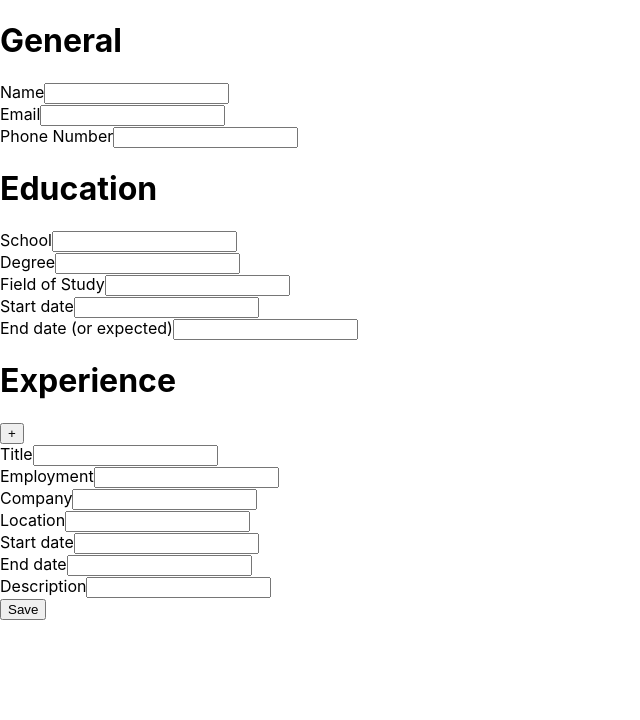
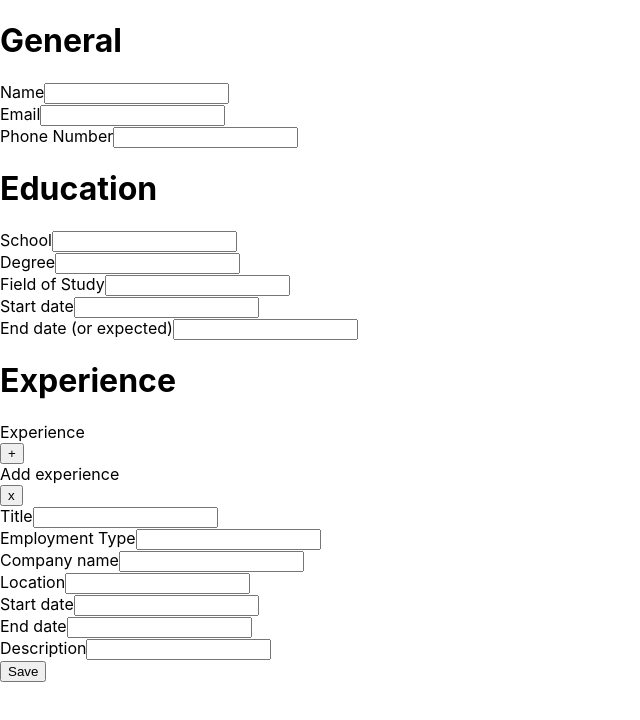
Before and after one commit to gavinslim/cv-project, a React (Create React App) app: page / in a window 1280 px wide. Shown: the top 720 px of the page, without its empty margins (0-640 px from the left). Built offline with nearby package versions, Linux system fonts and the light colour scheme.

Commit message:
Add pop up page for adding new experience

```diff
--- a/src/components/Experience.js
+++ b/src/components/Experience.js
@@ -1,6 +1,6 @@
 import React, { Component } from 'react';
 import Input from './Input';
-// import Job from './Job';
+import Job from './Job';
 import uniqid from 'uniqid';
 import Display from './Display';
 
@@ -11,6 +11,7 @@ class Experience extends Component {
     this.initJobClicked = this.initJobClicked.bind(this);
     this.saveJobClicked = this.saveJobClicked.bind(this);
     this.handleChange = this.handleChange.bind(this);
+    this.foo = this.foo.bind(this);
 
     this.state = {
       job: {
@@ -24,12 +25,15 @@ class Experience extends Component {
         id: uniqid()
       },
       jobs: [],
+      active: false,
     }
   }
 
   // Activate new job overlay
   initJobClicked = () => {
-    console.log('Activate');
+    this.setState({
+      active: true,
+    })
   }
 
   // Handle changes to input
@@ -64,22 +68,37 @@ class Experience extends Component {
     });
   }
 
+  foo = (e) => {
+    this.setState({
+      active: false,
+    })
+    console.log('hello');
+  }
+
   render() {
     const { jobs } = this.state;
 
     return (
       <div className='experience'>
-        <button onClick={this.initJobClicked}>+</button>
-        <form id='experience-form' onSubmit={this.saveJobClicked}>
+        <div id='experience-header'>
+          <div className='header'>Experience</div>
+          <button onClick={this.initJobClicked}>+</button>
+        </div>
+        <div id='experience-form' className={this.state.active ? 'active': null}>
+          <div className='form-header'>
+            <div className='form-title'>Add experience</div>
+            <button onClick={this.foo}>x</button>
+          </div>
           <Input label='Title' name='title' onChange={this.handleChange}></Input>
-          <Input label='Employment' name='employment' onChange={this.handleChange}></Input>
-          <Input label='Company' name='company' onChange={this.handleChange}></Input>
+          <Input label='Employment Type' name='employment' onChange={this.handleChange}></Input>
+          <Input label='Company name' name='company' onChange={this.handleChange}></Input>
           <Input label='Location' name='location' onChange={this.handleChange}></Input>
           <Input label='Start date' name='startDate' onChange={this.handleChange}></Input>
           <Input label='End date' name='endDate' onChange={this.handleChange}></Input>
           <Input label='Description' name='description' onChange={this.handleChange}></Input>
-          <button type='submit'>Save</button>
-        </form>
+          <button type='submit' onClick={this.saveJobClicked}>Save</button>
+        </div>
+        <div id='experience-overlay' className={this.state.active ? 'active': null}></div>
         { <Display jobs={jobs}/> }
       </div>
     )
```
